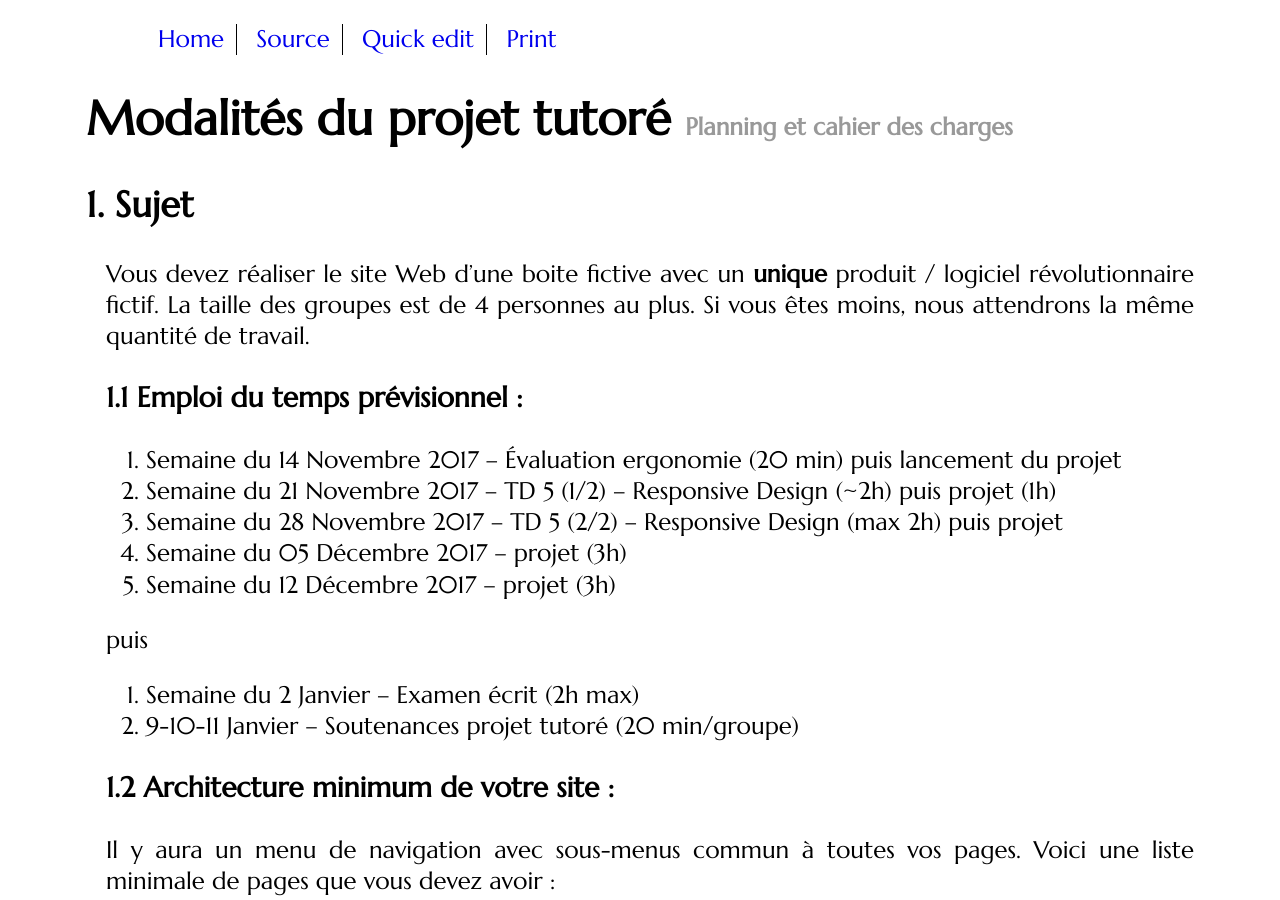
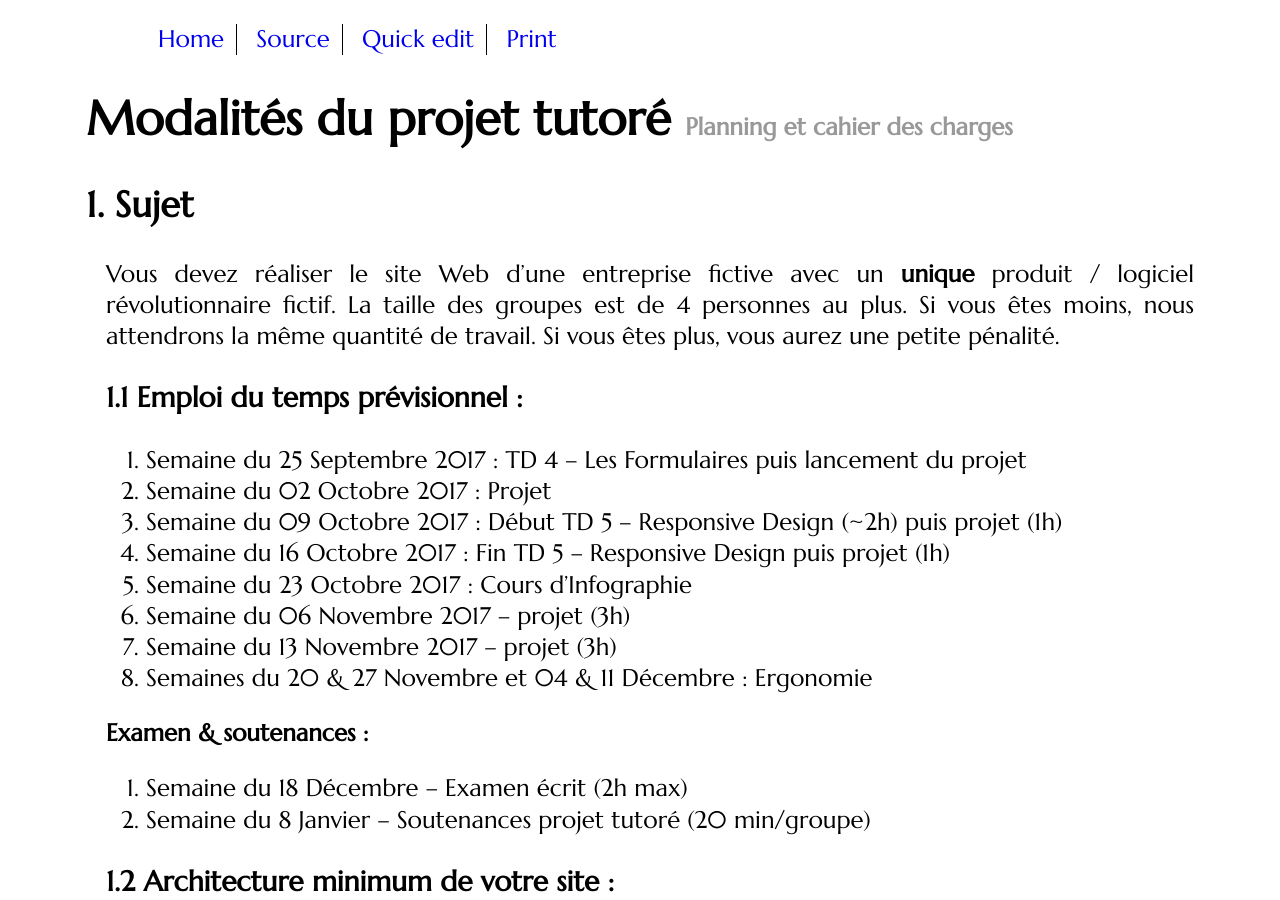
Before and after one commit to romainlebreton/R1.02-DeveloppementInterfacesWeb, a Jekyll site: the page built from projet.md, in a window 1280 px wide and 900 px high. Built offline with Jekyll 4.4.1, drawn with Linux system fonts in a browser that asks for light colours; some web fonts are replaced; comment, search, counter and statistics services are not loaded.

Commit message:
Update index

```diff
--- a/projet.md
+++ b/projet.md
@@ -6,26 +6,44 @@ layout: tutorial
 
 ## Sujet
 
-Vous devez réaliser le site Web d'une boite fictive avec un **unique** produit /
-logiciel révolutionnaire fictif. <!-- Pas un magasin avec plusieurs produits !
---> La taille des groupes est de 4 personnes au plus. Si vous êtes moins, nous
-attendrons la même quantité de travail.
+Vous devez réaliser le site Web d'une entreprise fictive avec un **unique**
+produit / logiciel révolutionnaire fictif.  La taille des groupes est de 4
+personnes au plus. Si vous êtes moins, nous attendrons la même quantité de
+travail. Si vous êtes plus, vous aurez une petite pénalité.
+
+<!-- Pas un magasin avec plusieurs produits ! -->
 
 ### Emploi du temps prévisionnel :
 
-1. Semaine du 14 Novembre 2017 -- Évaluation ergonomie (20 min) puis lancement du projet
-1. Semaine du 21 Novembre 2017 --
-   TD 5 (1/2) -- Responsive Design (~2h) puis projet (1h)
-1. Semaine du 28 Novembre 2017 --
-   TD 5 (2/2) -- Responsive Design (max 2h) puis projet
-1. Semaine du 05 Décembre 2017 -- projet (3h)
-1. Semaine du 12 Décembre 2017 -- projet (3h)
+<!-- 1. Semaine du 02 Octobre 2017 : -->
+<!--    * [TD 4 -- Les Formulaires](tutorials/tutorial4.html) (~2h) -->
+<!-- 	 ([English version](tutorials/tutorial4-en.html))  -->
+<!--    * puis projet (1h) -->
+<!-- 1. Semaine du 09 Octobre 2017 -- -->
+<!--    * Entamer [TD 5 -- Responsive Design](tutorials/tutorial5.html) (~2h) -->
+<!--    ([English version](tutorials/tutorial5-en.html))  -->
+<!--    * puis projet (1h) -->
+<!-- 1. Semaine du 16 Octobre 2017 -- -->
+<!--    * Finir le [TD 5 -- Responsive Design](tutorials/tutorial5.html) (max 2h) -->
+<!--    ([English version](tutorials/tutorial5-en.html))  -->
+<!--    * puis projet (1h) -->
+<!-- 1. Semaine du 06 Novembre 2017 -- projet (3h) -->
+<!-- 1. Semaine du 13 Novembre 2017 -- projet (3h) -->
+<!-- 1. Semaine du 08 Janvier 2018 -- Soutenances de projet -->
 
-puis
+1. Semaine du 25 Septembre 2017 : TD 4 -- Les Formulaires puis lancement du projet
+1. Semaine du 02 Octobre 2017 : Projet
+1. Semaine du 09 Octobre 2017 : Début TD 5 -- Responsive Design (~2h) puis projet (1h)
+1. Semaine du 16 Octobre 2017 : Fin TD 5 -- Responsive Design puis projet (1h)
+1. Semaine du 23 Octobre 2017 : Cours d'Infographie
+1. Semaine du 06 Novembre 2017 -- projet (3h)
+1. Semaine du 13 Novembre 2017 -- projet (3h)
+1. Semaines du 20 & 27 Novembre et 04 & 11 Décembre : Ergonomie
 
-1. Semaine du 2 Janvier -- Examen écrit (2h max)
-1. 9-10-11 Janvier -- Soutenances projet tutoré (20 min/groupe)
-<!-- 1. ~~Semaine du 16 janvier -- TD installation Joomla (3h)~~ **Annulé** -->
+**Examen & soutenances :**
+
+1. Semaine du 18 Décembre -- Examen écrit (2h max)
+1. Semaine du 8 Janvier -- Soutenances projet tutoré (20 min/groupe)
 
 ### Architecture minimum de votre site :
 
```
Also changed, not shown: index.md (+6 -5 lines), tutorials/tutorial3.md (+5 -2 lines).
